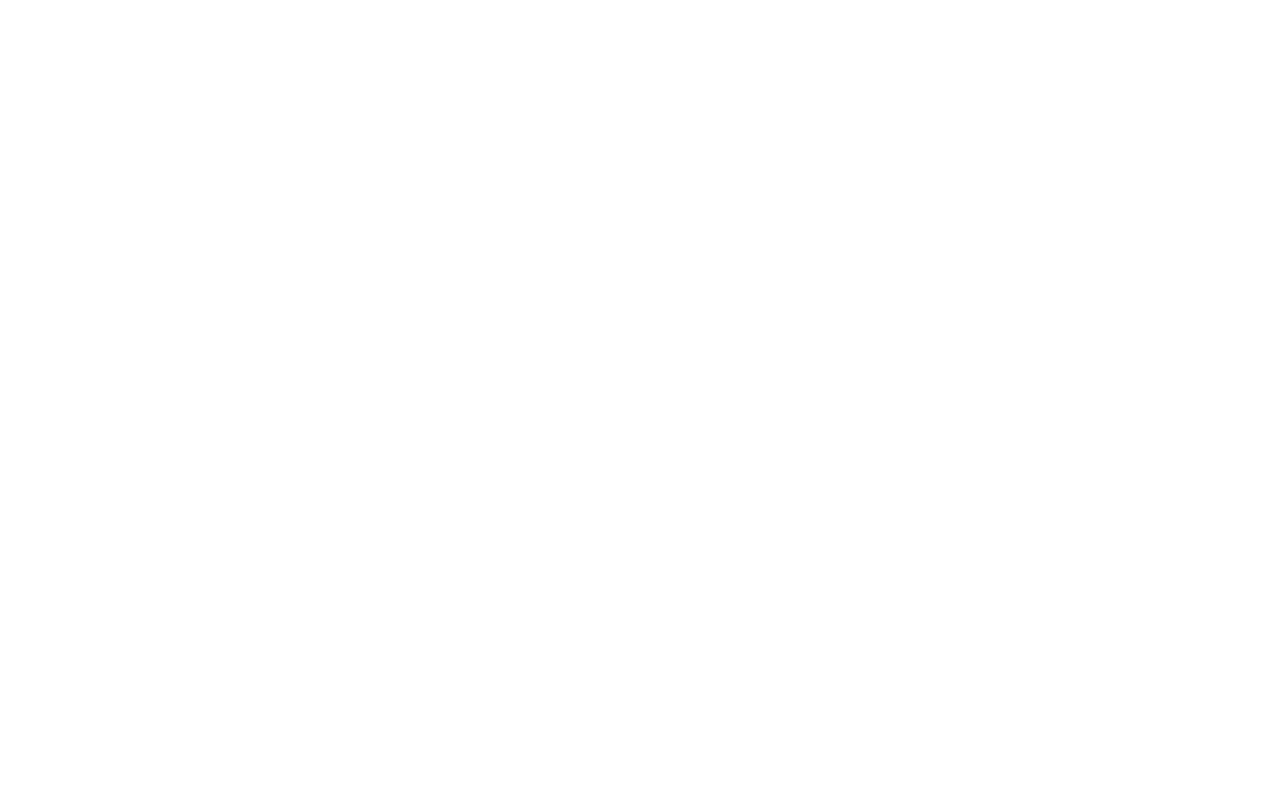
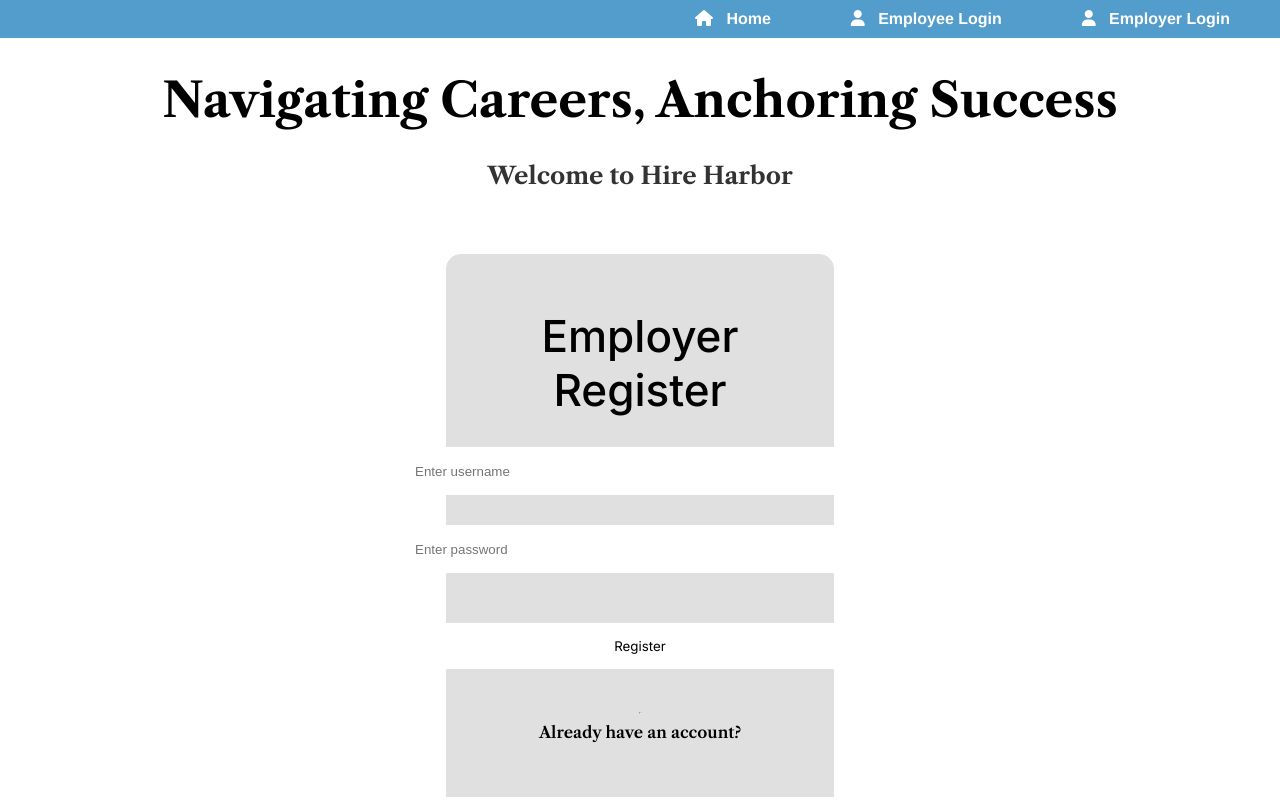
Before and after one commit to jahnvi2204/project-exhibition2, a React (Vite) app in the folder frontend/: page /employerregister in a window 1280 px wide. Before the commit this address had no page. Shown: the top 800 px of the page. Built offline with nearby package versions, Linux system fonts and the light colour scheme; no server answers; a web font is replaced by a local one.

Commit message:
employer login/register

```diff
--- a/frontend/src/App.jsx
+++ b/frontend/src/App.jsx
@@ -1,6 +1,8 @@
 import Home from './pages/home.jsx';
 import EmployeeLogin from './pages/employeeLogin.jsx';
+import EmployerLogin from './pages/employerLogin.jsx';
 import EmployeeRegister from './pages/employeeregister.jsx';
+import EmployerRegister from './pages/employerregister.jsx';
 import Profile from './pages/profile.jsx';
 import Jobs from './pages/jobs.jsx';
 import Job from './pages/job.jsx';
@@ -13,7 +15,9 @@
     <Routes>
       <Route path='/' element={<Home />} />
       <Route path='/employeelogin' element={<EmployeeLogin />} />
+      <Route path='/employerlogin' element={<EmployerLogin />} />
       <Route path='/employeeregister' element={<EmployeeRegister />} />
+      <Route path='/employerregister' element={<EmployerRegister />} />
       <Route path='/profile/:username' element={<Profile />} />
       <Route path='/jobs/:username' element={<Jobs />} />
       <Route path='/job/:username/:id' element={<Job />} />
--- /dev/null
+++ b/frontend/src/pages/employerLogin.jsx
@@ -0,0 +1,75 @@
+import React, {useState,useEffect,useRef} from 'react'
+import axios from 'axios'
+import {Routes, Route, redirect} from 'react-router-dom'
+import { useNavigate,useParams,Link } from 'react-router-dom';
+import './login_styles.css'
+import Navbar from './navbar.jsx';
+
+function EmployerLogin() {
+    const [username, setUsername] = useState('');
+    const [password, setPassword] = useState('');
+    const [invalid, setInvalid] = useState('');
+    const navigate = useNavigate();
+
+    const handleLogin = async () => {
+        await axios
+        .post(`http://localhost:5555/employeeauth/login`, {"username" : username, "password" : password, "userType": "employer"})
+        .then((res) => {
+            setInvalid('');
+            navigate(`/`);
+            console.log(res);
+            var token = res.data.accessToken;
+            localStorage.setItem('accessToken', token);
+            localStorage.setItem('userType', "employer");
+        })
+        .catch((error) => {
+            setInvalid(error.response.data.message);
+            console.log(error.message);
+        })
+    };
+
+
+    return (
+      <>
+      <Navbar />
+        <header>
+            <h1>
+                Navigating Careers, Anchoring Success
+            </h1>
+            <h2>
+                Welcome to Hire Harbor
+            </h2>
+        </header>
+
+        <div class="container">
+            <div class="login">
+                <div class="login-header">Employer Login</div>
+                <div class="login-input">
+                    <input
+                        type="text"
+                        placeholder="Enter username"
+                        value={username}
+                        onChange={(e) => setUsername(e.target.value)}
+                    />
+                </div>
+                <div class="login-input">
+                    <input
+                        className='pass'
+                        type="password"
+                        placeholder="Enter password"
+                        value={password}
+                        onChange={(e) => setPassword(e.target.value)}
+                    />
+                </div>
+                <div class="login-button"><button onClick={handleLogin}>Login</button></div>
+                <span className='invalid'>{invalid}</span>
+                <hr/>
+                <span className='login-text'>Don't have an account?</span>
+                <Link to='/employerregister'><button className='register'>Register</button></Link>
+            </div>
+        </div>
+      </>
+    );
+}
+
+export default EmployerLogin;
--- /dev/null
+++ b/frontend/src/pages/employerregister.jsx
@@ -0,0 +1,76 @@
+import React, {useState,useEffect,useRef} from 'react'
+import axios from 'axios'
+import {Routes, Route, redirect} from 'react-router-dom'
+import { useNavigate,useParams,Link } from 'react-router-dom';
+import './login_styles.css'
+import Navbar from './navbar.jsx';
+
+function EmployerRegister() {
+    const [username, setUsername] = useState('');
+    const [password, setPassword] = useState('');
+    const [invalid, setInvalid] = useState('');
+    const navigate = useNavigate();
+
+    const handleRegister = async () => {
+        await axios
+        .post(`http://localhost:5555/employeeauth/register`, {"username" : username, "password" : password, "userType": "employer"})
+        .then((res) => {
+            setInvalid('');
+            // navigate('/create');
+            navigate('/employerlogin');
+            console.log(res);
+            var token = res.data.accessToken;
+            localStorage.setItem('accessToken', token);
+            localStorage.setItem('userType', "employer");
+        })
+        .catch((error) => {
+            setInvalid(error.response.data.message);
+            console.log(error.message);
+        })
+    };
+
+
+    return (
+      <>
+      <Navbar />
+        <header>
+            <h1>
+                Navigating Careers, Anchoring Success
+            </h1>
+            <h2>
+                Welcome to Hire Harbor
+            </h2>
+        </header>
+
+        <div class="container">
+            <div class="login">
+                <div class="login-header">Employer Register</div>
+                <div class="login-input">
+                    <input
+                        type="text"
+                        placeholder="Enter username"
+                        value={username}
+                        onChange={(e) => setUsername(e.target.value)}
+                    />
+                </div>
+                <div class="login-input">
+                    <input
+                        className='pass'
+                        type="password"
+                        placeholder="Enter password"
+                        value={password}
+                        onChange={(e) => setPassword(e.target.value)}
+                    />
+                </div>
+                <div class="login-button"><button onClick={handleRegister}>Register</button></div>
+                <span className='invalid'>{invalid}</span>
+                <hr/>
+                <span className='login-text'>Already have an account?</span>
+                <Link to='/employeelogin'><button className='register'>Login</button></Link>
+            </div>
+        </div>
+      </>
+    );
+}
+
+export default EmployerRegister;
--- a/frontend/src/pages/navbar.jsx
+++ b/frontend/src/pages/navbar.jsx
@@ -46,7 +46,7 @@
             <nav className="navbar">
               <Link to={"/"}> <a><i className="fa-sharp fa-solid fa-house"></i> &nbsp; Home</a></Link>
               <Link to={"/employeelogin"}><a><i className="fa-solid fa-user"></i> &nbsp; Employee Login</a></Link>
-              <Link to={"/employeelogin"}><a><i className="fa-solid fa-user"></i> &nbsp; Employer Login</a></Link>
+              <Link to={"/employerlogin"}><a><i className="fa-solid fa-user"></i> &nbsp; Employer Login</a></Link>
             </nav>
           </>
           ) : (
```
